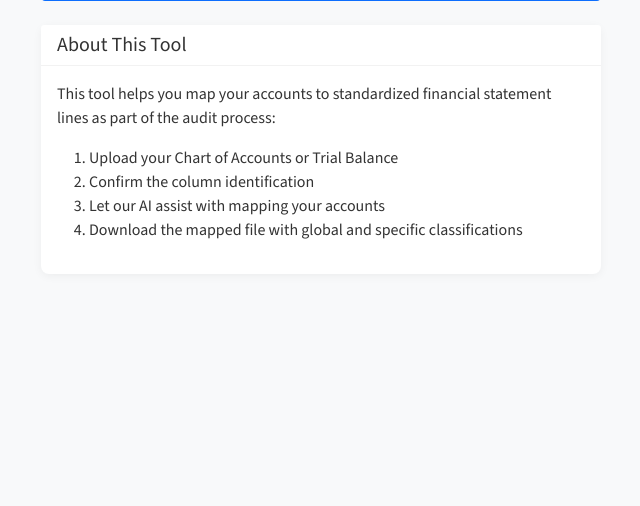
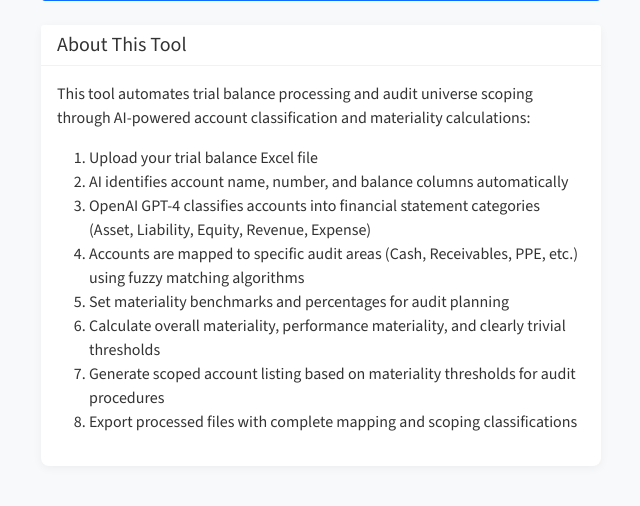
Before and after one commit to robertogalan/AU-Scoping, a Flask app: page /scoping/ in a window 1280 px wide. Shown: the part 489-995 px from the top of the page, without its empty margins (319-959 px from the left). Before the commit the page ends 728 px from the top, so only its background shows below. Run offline with Flask 3, Linux system fonts and the light colour scheme.

Commit message:
Update about section with technical process details
- Added comprehensive workflow description including AI classification
- Detailed materiality calculation and scoping steps
- Written in technical developer style rather than marketing copy

```diff
--- a/templates/index.html
+++ b/templates/index.html
@@ -42,12 +42,16 @@
                     <h5 class="mb-0 font-ultralight">About This Tool</h5>
                 </div>
                 <div class="card-body">
-                    <p>This tool helps you map your accounts to standardized financial statement lines as part of the audit process:</p>
+                    <p>This tool automates trial balance processing and audit universe scoping through AI-powered account classification and materiality calculations:</p>
                     <ol>
-                        <li>Upload your Chart of Accounts or Trial Balance</li>
-                        <li>Confirm the column identification</li>
-                        <li>Let our AI assist with mapping your accounts</li>
-                        <li>Download the mapped file with global and specific classifications</li>
+                        <li>Upload your trial balance Excel file</li>
+                        <li>AI identifies account name, number, and balance columns automatically</li>
+                        <li>OpenAI GPT-4 classifies accounts into financial statement categories (Asset, Liability, Equity, Revenue, Expense)</li>
+                        <li>Accounts are mapped to specific audit areas (Cash, Receivables, PPE, etc.) using fuzzy matching algorithms</li>
+                        <li>Set materiality benchmarks and percentages for audit planning</li>
+                        <li>Calculate overall materiality, performance materiality, and clearly trivial thresholds</li>
+                        <li>Generate scoped account listing based on materiality thresholds for audit procedures</li>
+                        <li>Export processed files with complete mapping and scoping classifications</li>
                     </ol>
                 </div>
             </div>
```
